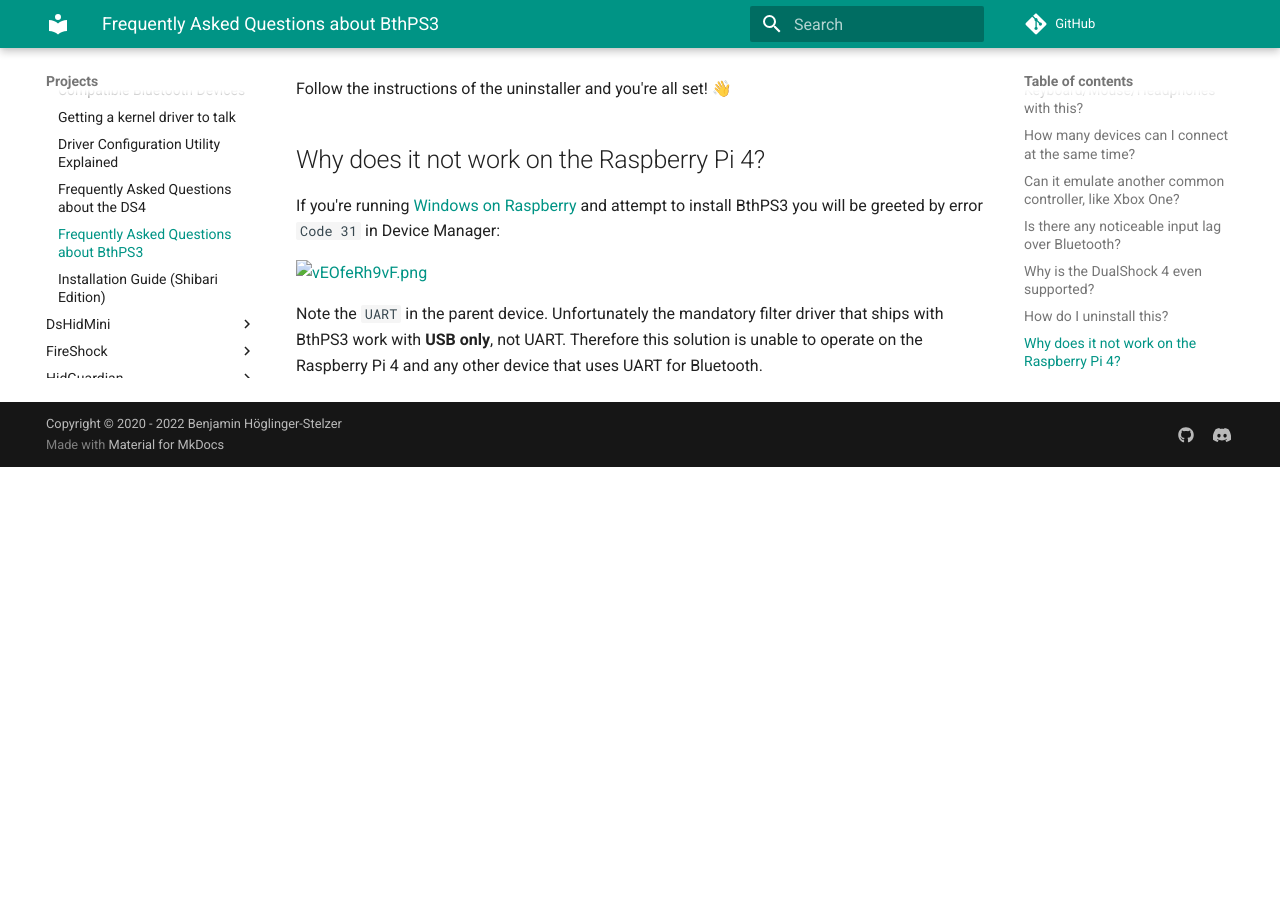
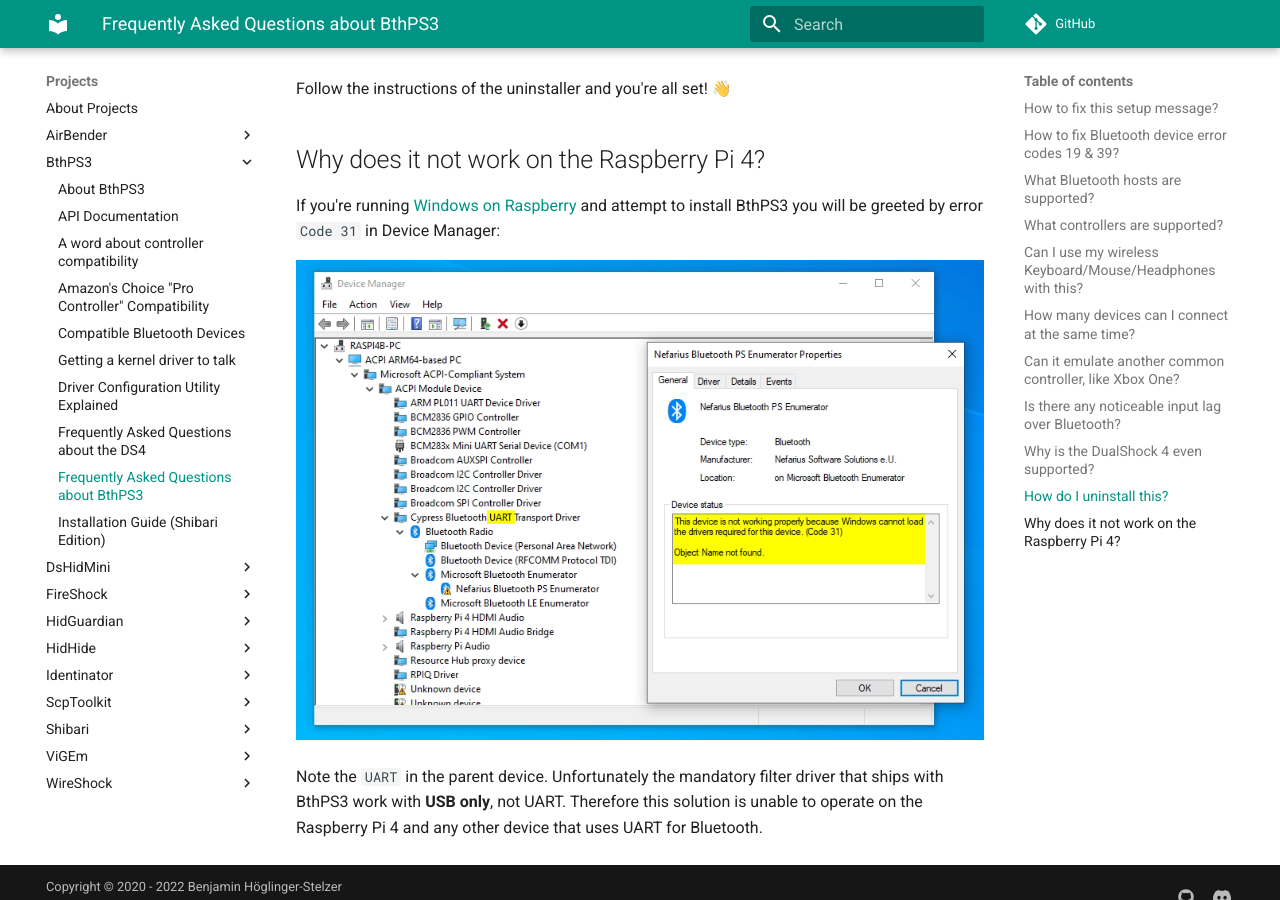
Before and after one commit to nefarius/ViGEm.github.io, an MkDocs documentation site: the page built from docs/projects/BthPS3/Frequently-Asked-Questions.md, in a window 1280 px wide and 900 px high, scrolled down 5880 px. Built offline with MkDocs 1.6.1 and Material for MkDocs 9.7.7, drawn with Linux system fonts in a browser that asks for light colours; comment, search, counter and statistics services are not loaded; before the commit the page ends 6347 px from its top, so only the background shows below that.

Commit message:
Another path error

```diff
--- a/docs/projects/BthPS3/Frequently-Asked-Questions.md
+++ b/docs/projects/BthPS3/Frequently-Asked-Questions.md
@@ -87,6 +87,6 @@
 
 If you're running [Windows on Raspberry](https://worproject.com/) and attempt to install BthPS3 you will be greeted by error `Code 31` in Device Manager:
 
-[![vEOfeRh9vF.png](/images/vEOfeRh9vF.png)](images/vEOfeRh9vF.png){: .glightbox }
+[![vEOfeRh9vF.png](images/vEOfeRh9vF.png)](images/vEOfeRh9vF.png){: .glightbox }
 
 Note the `UART` in the parent device. Unfortunately the mandatory filter driver that ships with BthPS3 work with **USB only**, not UART. Therefore this solution is unable to operate on the Raspberry Pi 4 and any other device that uses UART for Bluetooth.
```
